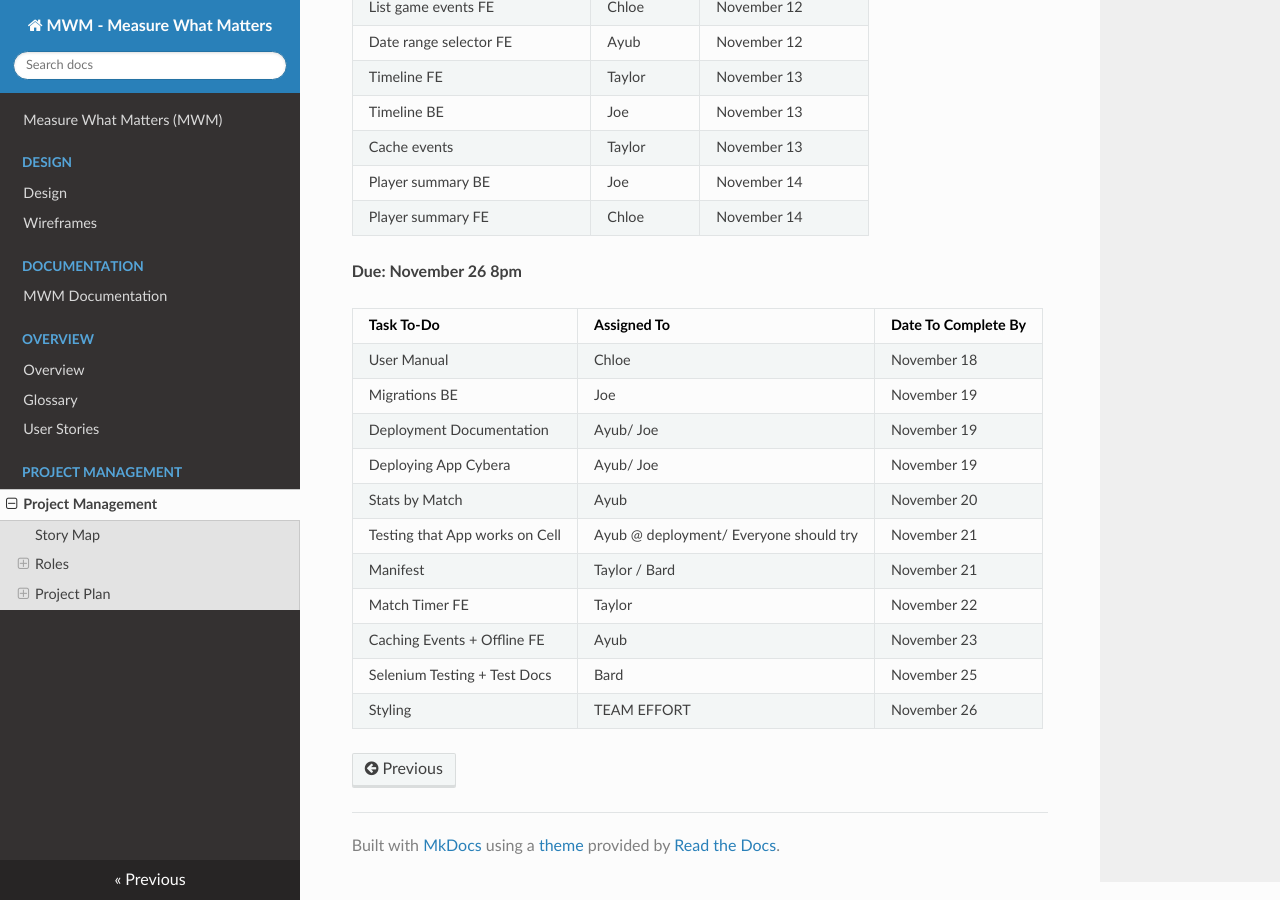
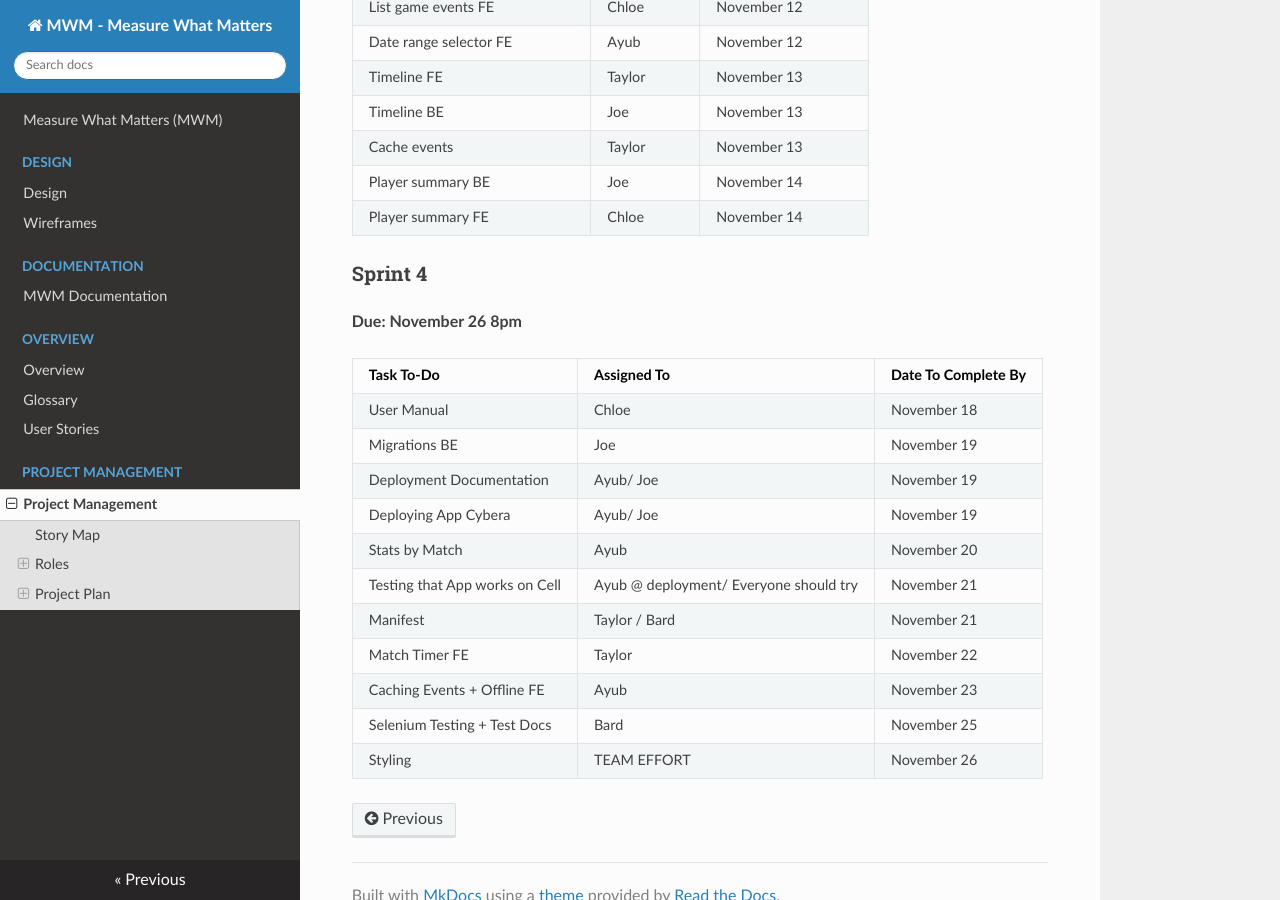
Before and after one commit to TaylorZowtuk/measure-what-matters, an MkDocs documentation site: the page built from docs/docs/project-management/index.md, in a window 1280 px wide and 900 px high, scrolled down 4692 px. Built offline with MkDocs 1.6.1, drawn with Linux system fonts in a browser that asks for light colours; nearby versions of some CDN libraries.

Commit message:
cleanup for master later

```diff
--- a/docs/docs/project-management/index.md
+++ b/docs/docs/project-management/index.md
@@ -123,6 +123,7 @@ Here are the general rules for assigning tasks on the team:
 | Player summary BE | Joe | November 14 |
 | Player summary FE | Chloe | November 14 |
 
+### Sprint 4
 **Due: November 26 8pm**
 
 | **Task To-Do** | **Assigned To** | **Date To Complete By** |
```
Also changed, not shown: 1 other file.
